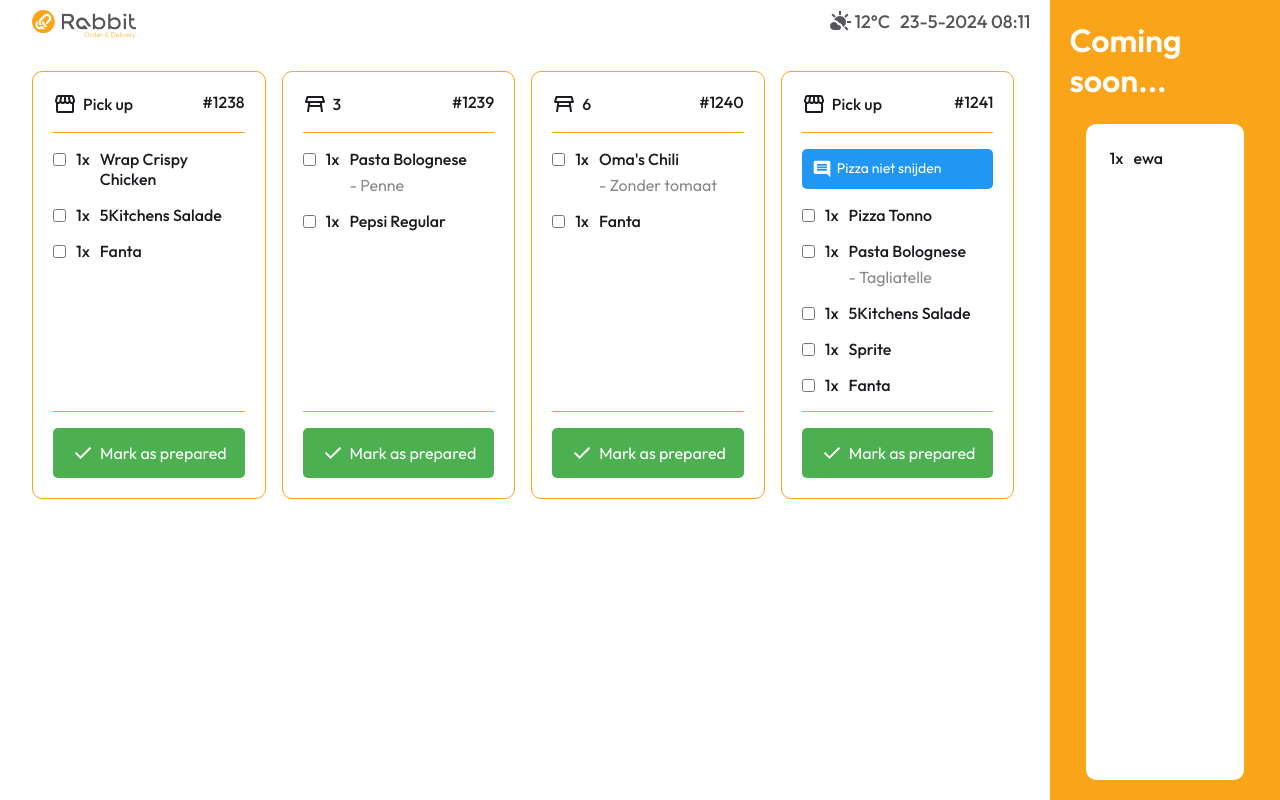
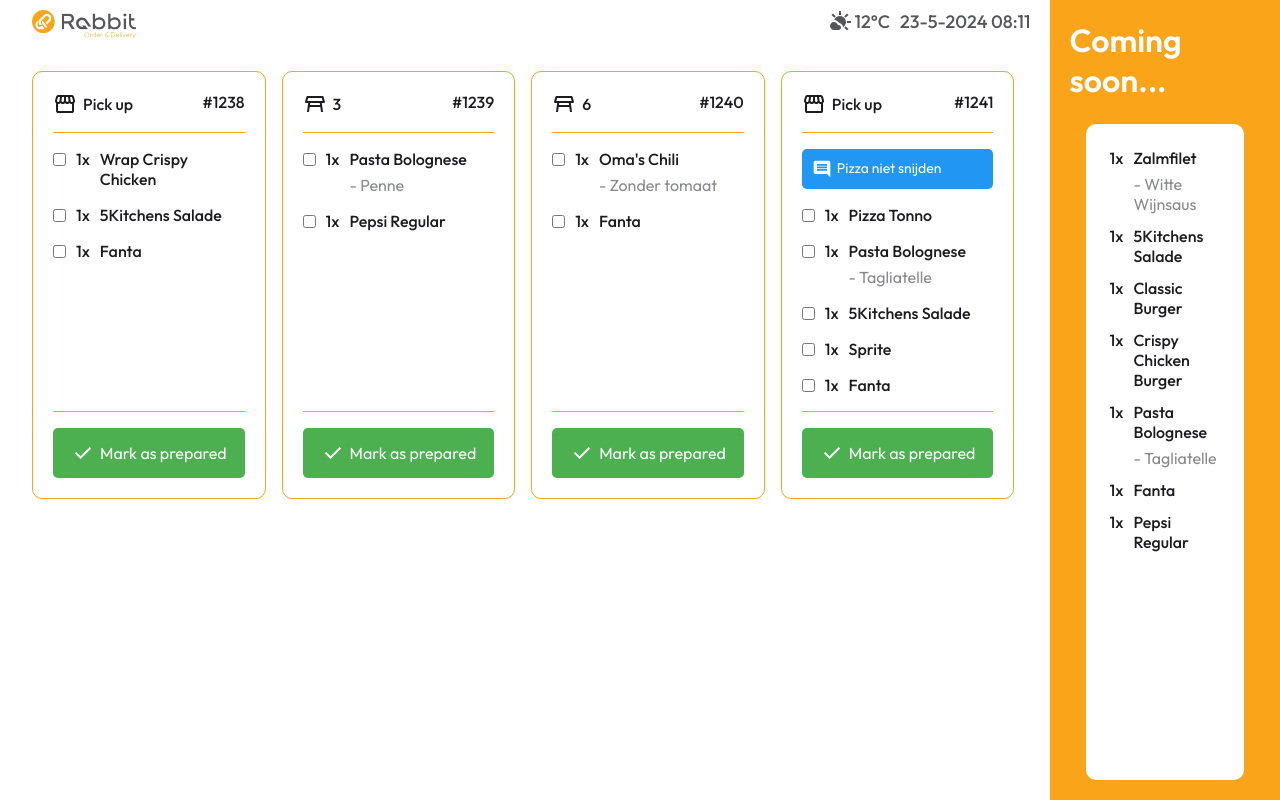
Before and after one commit to IzzetGunturk/orderscreenrabbitorderdelivery, an Angular app: page /kitchenstaff in a window 1280 px wide. Built offline with nearby package versions, Linux system fonts and the light colour scheme.

Commit message:
Added sidebar orders

```diff
--- a/src/app/kitchenstaff/kitchenstaff.component.html
+++ b/src/app/kitchenstaff/kitchenstaff.component.html
@@ -37,7 +37,7 @@
         </div>
       </div>
       <hr>
-      <button (click)="markOrderAsPrepared()">
+      <button (click)="markOrderAsPrepared(i)">
         <div class="buttontext">
           <app-svgicons [selectedSvg]="'check'" [fillColor]="'#fff'"></app-svgicons>
           <p>Mark as prepared</p>
@@ -47,10 +47,15 @@
 
     <div class="sidebar">
       <p class="title">Coming soon...</p>
-      <div class="comingorders">
-        <div class="comingamountdishes">
-          <p>1x </p>
-          <p>ewa</p>
+      <div class="comingorderscontainer">
+        <div class="comingorders" *ngFor="let order of orders.slice(4,6)">
+          <div class="comingamountdishes" *ngFor="let dish of order.dishes">
+            <p>{{ dish.quantity }}x </p>
+            <div class="dishnameoption">
+              <p>{{ dish.name }}</p>
+              <span *ngIf="dish.option">- {{ dish.option }}</span>
+            </div>
+          </div>
         </div>
       </div>
     </div>
--- a/src/app/kitchenstaff/kitchenstaff.component.scss
+++ b/src/app/kitchenstaff/kitchenstaff.component.scss
@@ -164,22 +164,37 @@ header {
     font-weight: 600;
   }
 
-  .comingorders {
+  .comingorderscontainer {
     background-color: $white;
     padding: 24px;
     width: calc(100% - 32px);
     height: calc(100% - 32px);
-    color: $dark-500;
     border-radius: 10px;
     font-weight: 500;
-    display: flex;
-    flex-direction: column;
-    gap: 12px;
+
+    .comingorders {
+      display: flex;
+      flex-direction: column;
+      color: $dark-500;
+      gap: 12px;
+    }
 
     .comingamountdishes {
       display: flex;
       flex-direction: row;
       gap: 10px;
+
+      .dishnameoption {
+        display: flex;
+        flex-direction: column;
+        gap: 6px;
+
+        span {
+          font-size: 16px;
+          font-weight: normal;
+          color: $secondary-300;
+        }
+      }
     }
   }
 }
--- a/src/app/kitchenstaff/kitchenstaff.component.ts
+++ b/src/app/kitchenstaff/kitchenstaff.component.ts
@@ -80,7 +80,6 @@ export class KitchenstaffComponent {
         { name: 'Pasta Bolognese', option: 'Tagliatelle', quantity: 1, prepared: false },
         { name: 'Fanta', option: '', quantity: 1, prepared: false },
         { name: 'Pepsi Regular', option: '', quantity: 1, prepared: false },
-
       ]
     },
   ];
@@ -91,17 +90,18 @@ export class KitchenstaffComponent {
   }
 
   // mark order as done + timeout effect
-  markOrderAsPrepared() {
-    if (this.orders.length > 0) {
-      const order = document.querySelector('.order')
+  markOrderAsPrepared(index: number) {
+    if (index < this.orders.length && index > 0) {
+      const order = document.querySelectorAll('.order')[index];
 
       if (order) {
-        order.classList.add('fade-out')
+        order.classList.add('fade-out');
       }
+
+      setTimeout(() => {
+        this.orders.splice(index, 1);
+      }, 2000);
     }
-    setTimeout(() => {
-      this.orders.splice(0, 1);
-    }, 2000);
   }
 
   // date time
```
